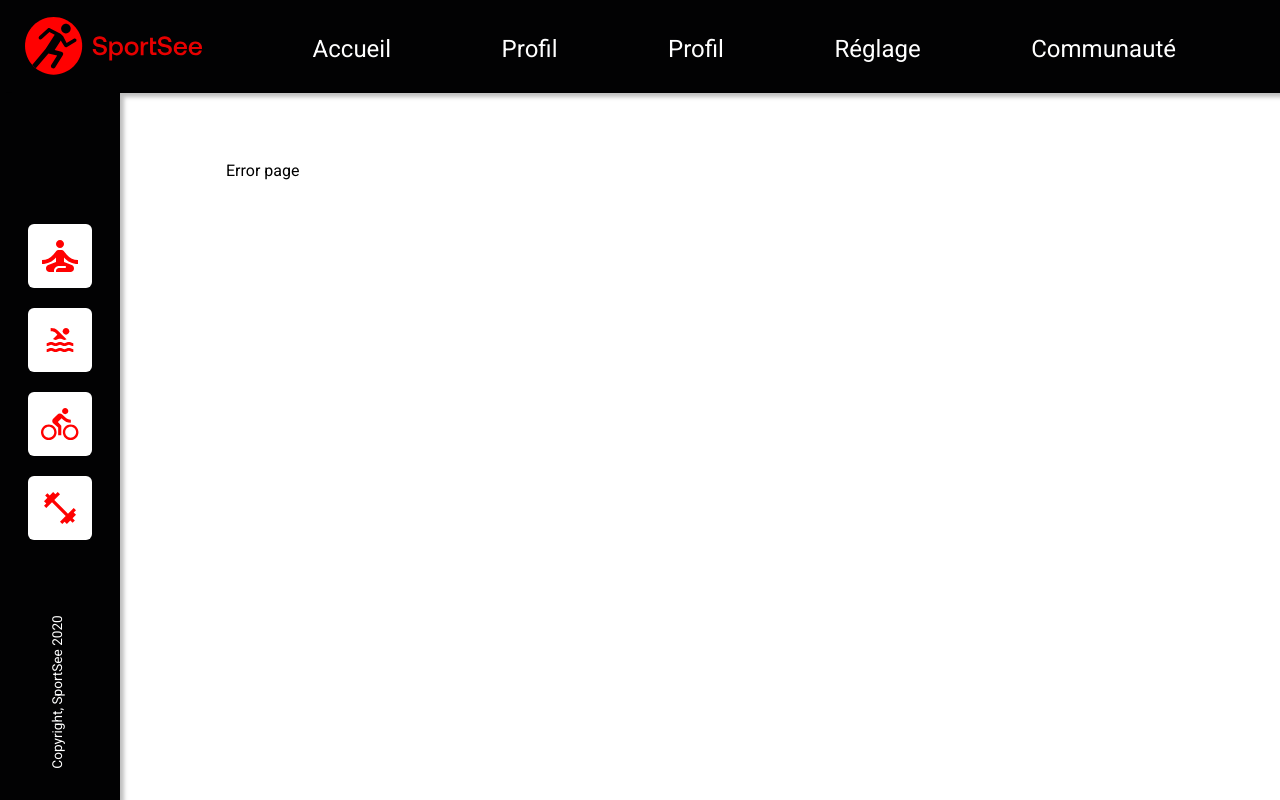
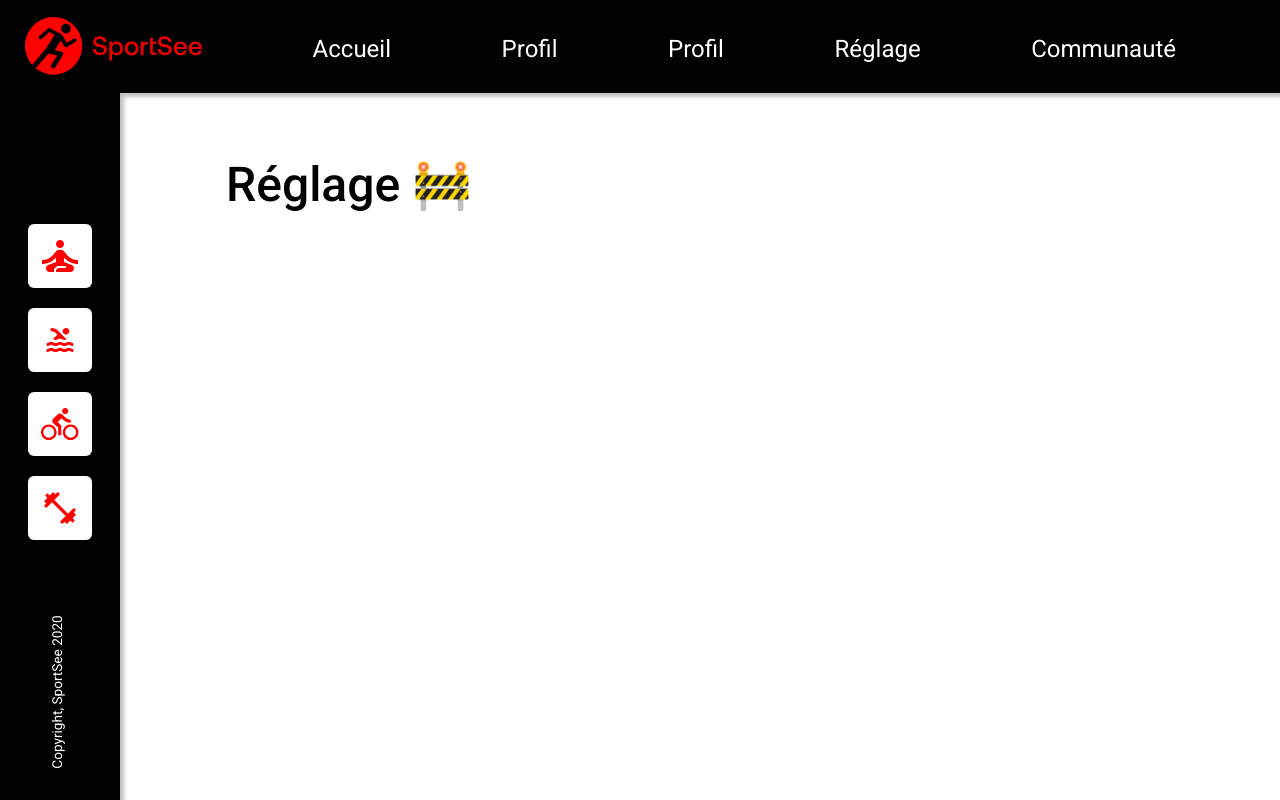
Before and after one commit to JeanBaptisteCalzia/SportSee-Front, a React (Vite) app: page /settings in a window 1280 px wide. Built offline with nearby package versions, Linux system fonts and the light colour scheme.

Commit message:
Add settings page

```diff
--- a/src/App.jsx
+++ b/src/App.jsx
@@ -5,6 +5,7 @@
 import Error from "./components/Error/";
 import Home from "./pages/Home/";
 import User from "./pages/User/";
+import Settings from "./pages/Settings/";
 import "./App.scss";
 
 function App() {
@@ -16,6 +17,7 @@
         <Routes>
           <Route path="/" element={<Home />} />
           <Route path="/user/:id" element={<User />} />
+          <Route path="/settings" element={<Settings />} />
           <Route path="*" element={<Error />} />
         </Routes>
       </div>
--- /dev/null
+++ b/src/pages/Settings/index.jsx
@@ -0,0 +1,11 @@
+import React from "react";
+
+function Settings() {
+  return (
+    <main>
+      <h1>Réglage 🚧</h1>
+    </main>
+  );
+}
+
+export default Settings;
```
